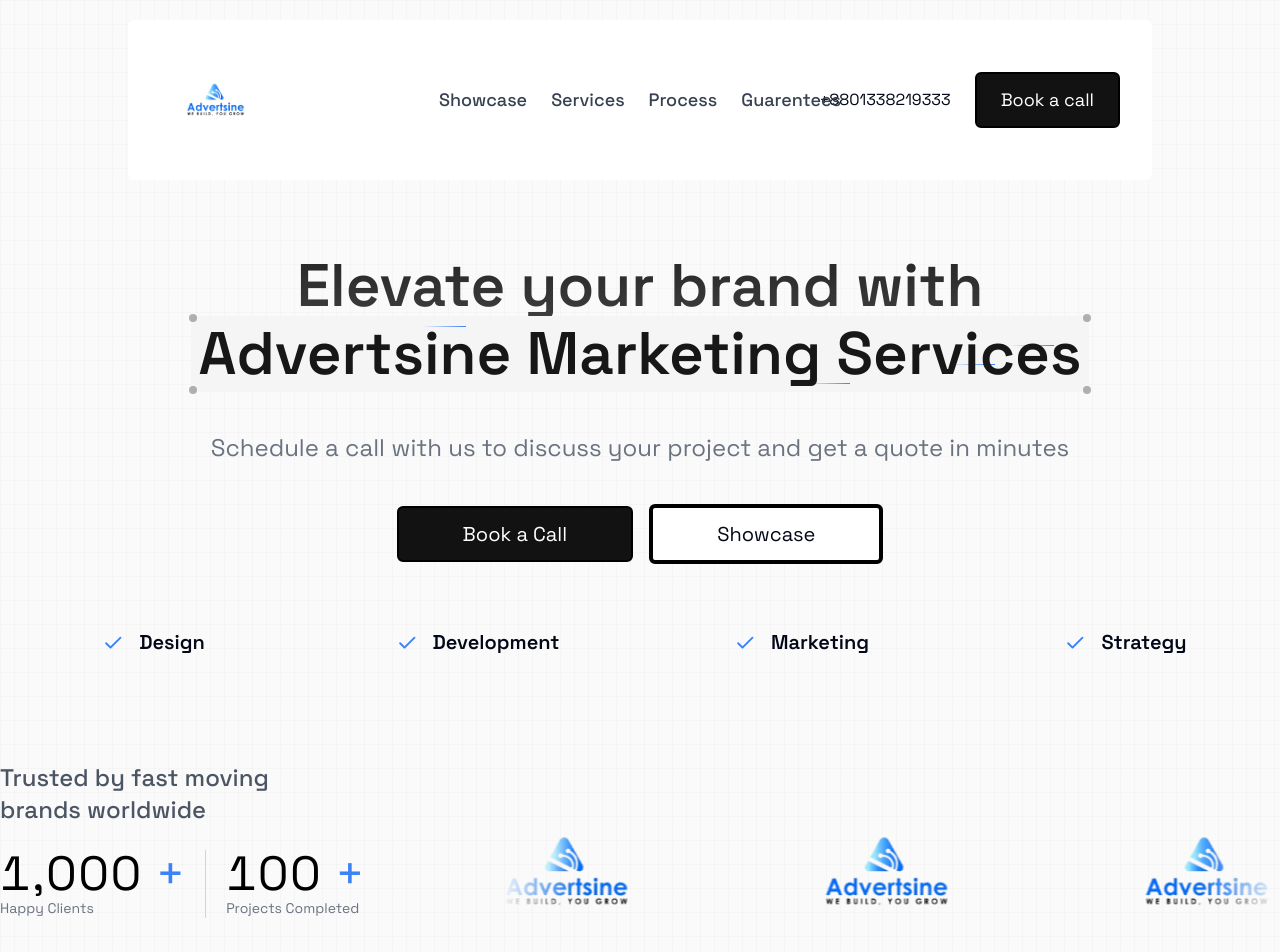
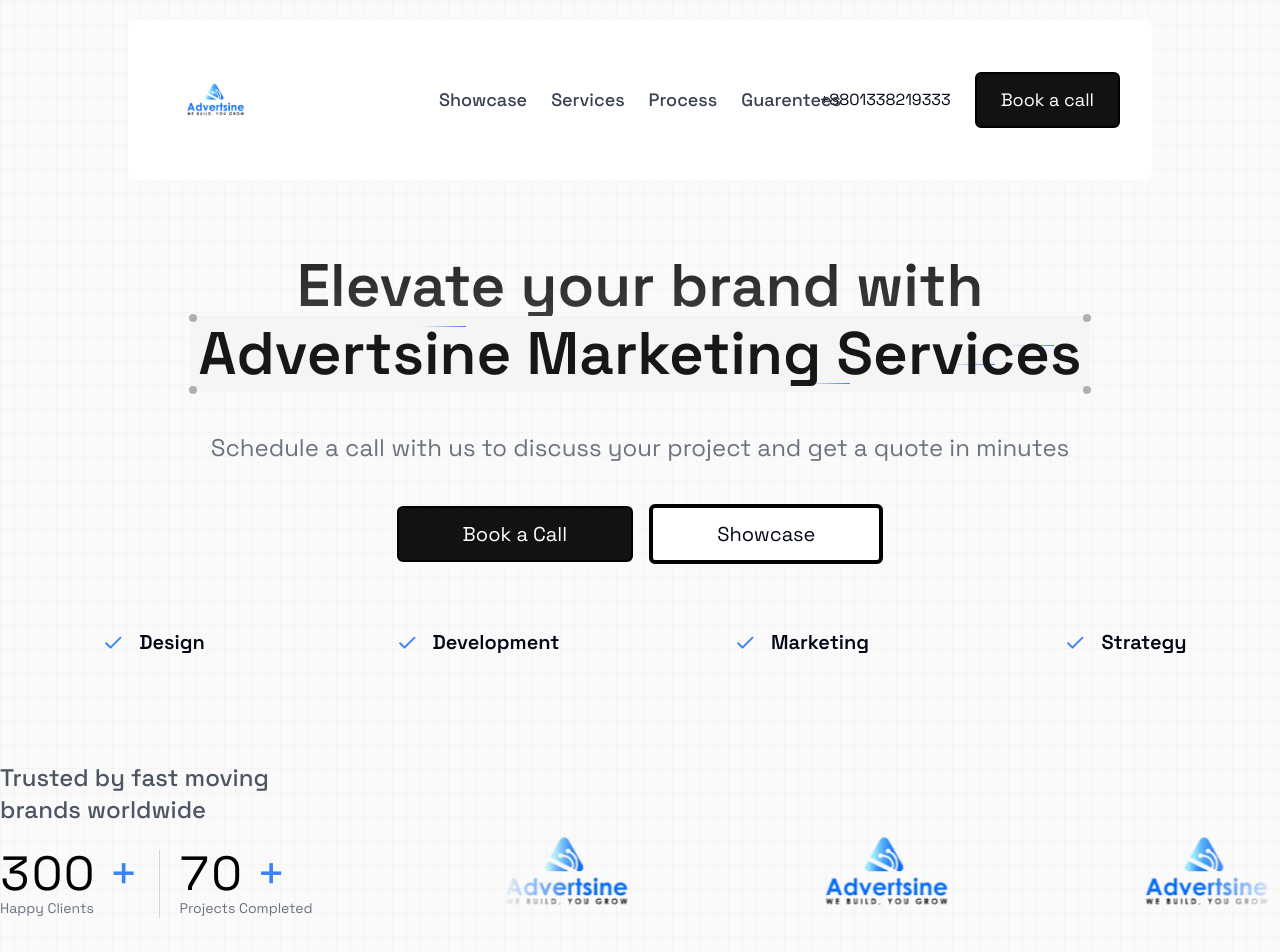
Before and after one commit to thebookish/advertsine-portfolio, a Next.js app: page / in a window 1280 px wide. Shown: the top 952 px of the page. Built offline with nearby package versions, Linux system fonts and the light colour scheme.

Commit message:
ui modify

```diff
--- a/app/page.tsx
+++ b/app/page.tsx
@@ -209,7 +209,7 @@
       <div className="flex flex-col md:flex-row my-6 gap-y-6 md:gap-x-5 w-full justify-center md:justify-start items-center md:items-start">
         <div>
           <h1 className="text-blue-500 text-3xl md:text-5xl">
-            <NumberTicker value={1000} /> +
+            <NumberTicker value={300} /> +
             <p className="text-gray-500 text-sm md:text-md">
               Happy Clients
             </p>
@@ -220,7 +220,7 @@
 
         <div className="flex-1 min-w-0">
           <h1 className="text-blue-500 text-3xl md:text-5xl whitespace-nowrap overflow-hidden">
-            <NumberTicker value={100} /> +
+            <NumberTicker value={70} /> +
             <p className="text-gray-500 text-sm md:text-md">
               Projects Completed
             </p>
```
